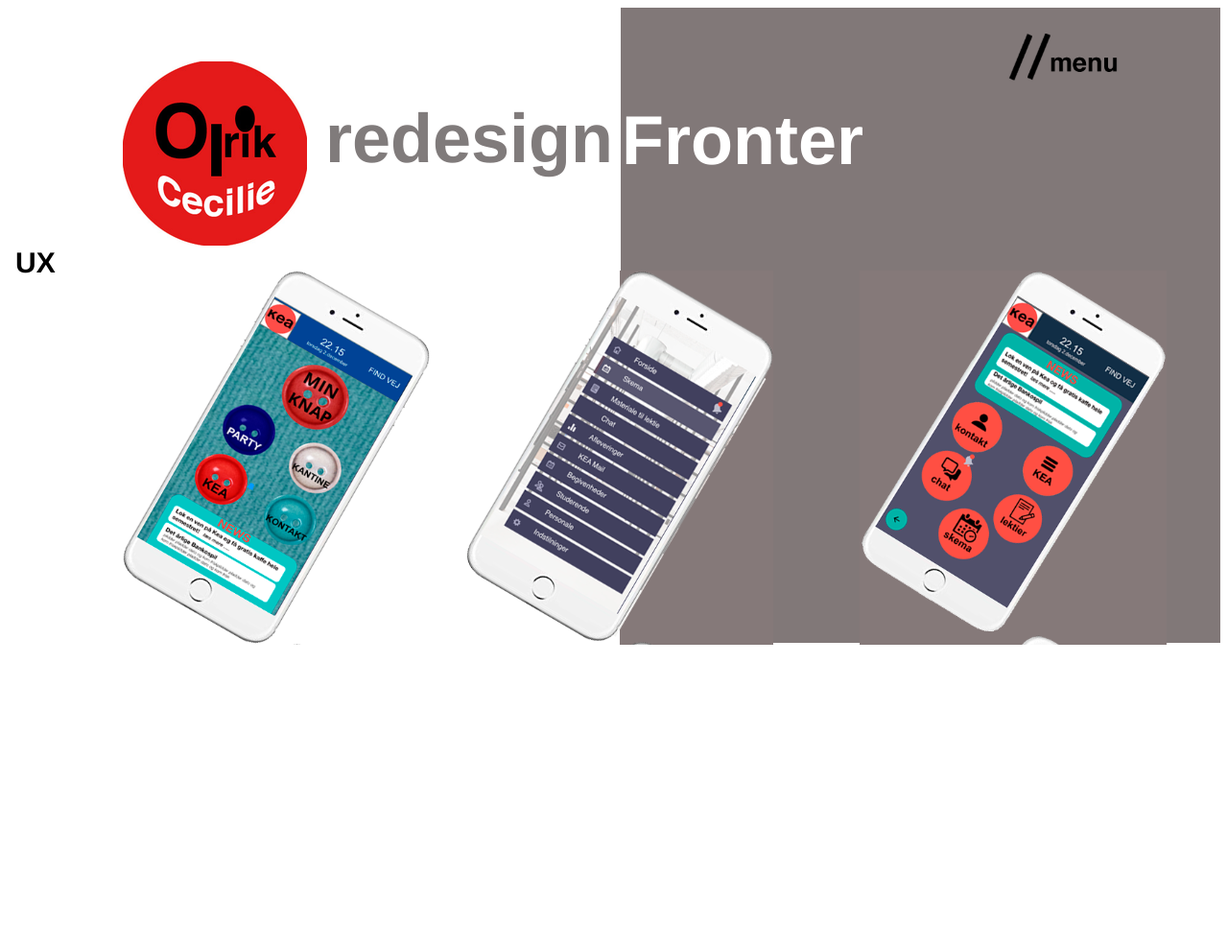
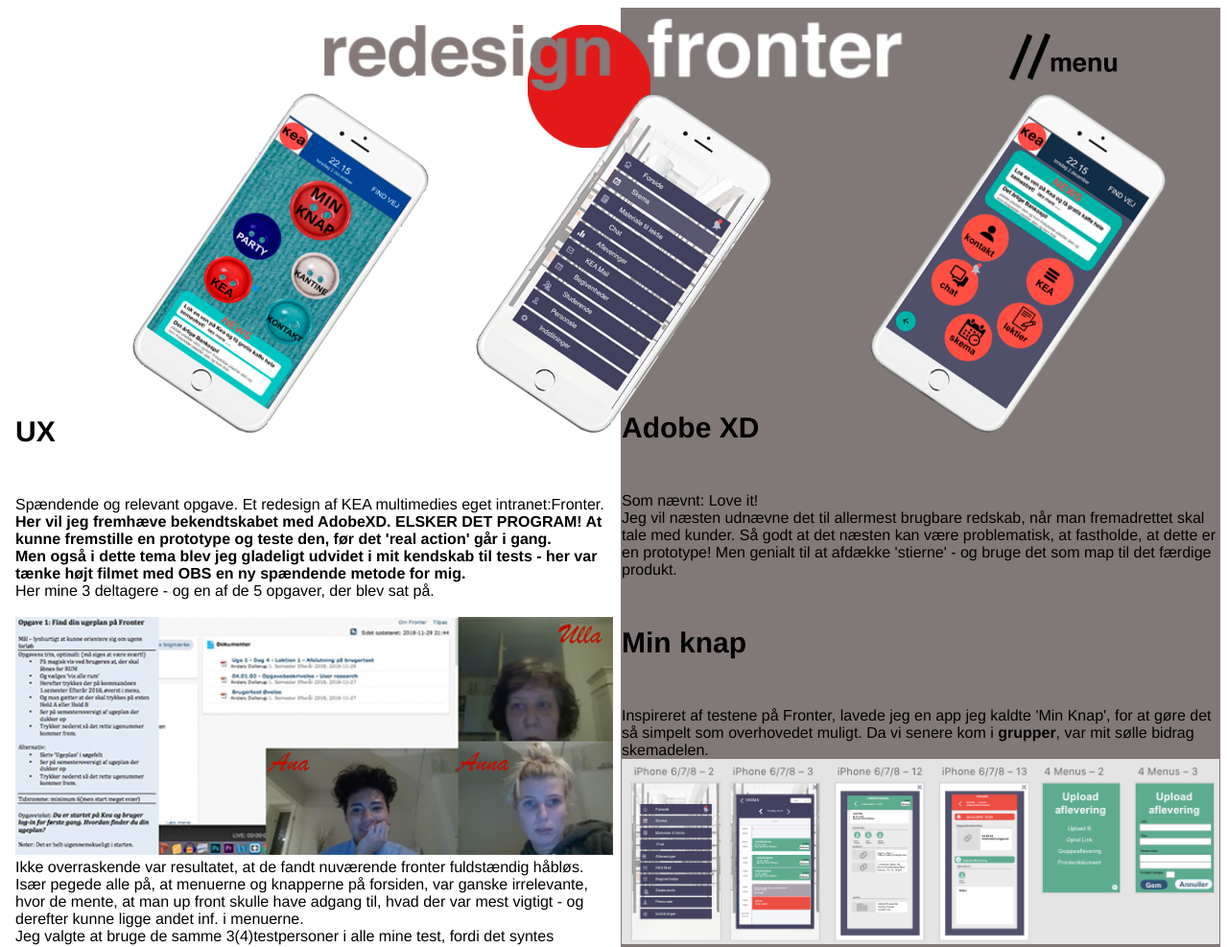
Before and after one commit to olrikdk/portefolie, a plain HTML site: page UX.html in a window 1280 px wide. Shown: the top 987 px of the page at 96% size. Before the commit the page ends 800 px from the top, so only its background shows below. Drawn offline with Linux system fonts and the light colour scheme.

Commit message:
almostthere på indhold

```diff
--- a/UX.html
+++ b/UX.html
@@ -8,26 +8,23 @@
 </head>
 
 <body>
-   <header><nav>
-       <a href="side1.html">   <div id="menu"></div></a> </nav>
+    <header>
+        <nav>
+            <a href="side1.html">
+                <div id="menu"></div>
+            </a> </nav>
     </header>
 
     <section id="UX">
-    <div id="roedeprik2"></div>
-
+        <div id="roedeprik3"></div>
+        <div id="redesigngr"></div>
+<div id="fronterhv"></div>
         <div class="sectionwrapper">
             <div class="column">
-            <h3 align="right">redesign</h3>
-            <h5>UX</h5>
 
             </div>
 
-
             <div class="txt">
-                 <h4>Fronter</h4>
-<br><br><br><br><br><br><br><br><br><br><br><br><br><br>
-                 <h5>noget </h5>
-
 
             </div>
 
@@ -39,7 +36,65 @@
                 <div id="gruppeapp"></div>
                 <div id="finalapp"></div>
 
-            </div> </div>
+            </div>
+        </div>
+        <div class="sectionwrapper">
+            <div class="column">
+               <br><br><br><br><br>
+                <br><br><br><br><br> <br><br> <br><br><br><br><br>
+                <h5>UX</h5>
+                Spændende og relevant opgave. Et redesign af KEA multimedies eget intranet:Fronter.
+                <br> <strong>Her vil jeg fremhæve bekendtskabet med AdobeXD. ELSKER DET PROGRAM! At kunne fremstille en prototype og teste den, før det 'real action' går i gang.
+                <br>Men også i dette tema blev jeg gladeligt udvidet i mit kendskab til tests - her var tænke højt filmet med OBS en ny spændende metode for mig.</strong>
+                <br>
+
+Her mine 3 deltagere - og en af de 5 opgaver, der blev sat på.
+          <br><br>
+          <img src="grafik/usabilitytesten.jpg">
+          <br>
+
+           Ikke overraskende var resultatet, at de fandt nuværende fronter fuldstændig håbløs. Især pegede alle på, at menuerne og knapperne på forsiden, var ganske irrelevante, hvor de mente, at man up front skulle have adgang til, hvad der var mest vigtigt - og derefter kunne ligge andet inf. i menuerne.
+           <br>Jeg valgte at bruge de samme 3(4)testpersoner i alle mine test, fordi det syntes relevant, at bruge nogen der som udgangspunkt var skeptiske, fordi de startede med test af nuværende fronter.
+
+            <br>
+            </div>
+
+
+            <div class="txt">
+             <br><br><br><br><br> <br><br><br><br><br><br><br><br> <br><br><br><br><br>
+             <h5>Adobe XD</h5>
+             Som nævnt: Love it! <br>Jeg vil næsten udnævne det til allermest brugbare redskab, når man fremadrettet skal tale med kunder. Så godt at det næsten kan være problematisk, at fastholde, at dette er en prototype! Men genialt til at afdække 'stierne' - og bruge det som map til det færdige produkt.
+
+        <h5>Min knap</h5>
+        Inspireret af testene på Fronter, lavede jeg en app jeg kaldte 'Min Knap', for at gøre det så simpelt som overhovedet muligt.
+        Da vi senere kom i <strong>grupper</strong>, var mit sølle bidrag skemadelen.
+        <br>
+        <img src="grafik/skemaXDgruppe.png">
+        <br>
+        Der så blev samlet med de andres bidrag og lynhurtigt kodet ind.
+        <br> Ugen efter var jeg ikke tilstede, da opgaven blev formuleret, og da det ikke fremgik af slides i oversigten - arbejde jeg istedet på, at samle min oprindelige ide, med de ideer der var lanceret og testet i gruppen og på forum.
+
+
+
+            </div>
+
+        </div>
+ <div class="sectionwrapper">
+            <div class="column">
+
+
+
+            </div>
+
+
+            <div class="txt">
+
+
+
+            </div>
+
+        </div>
+
     </section>
 
 </body>
--- a/stylesheet.css
+++ b/stylesheet.css
@@ -280,6 +280,29 @@
     cursor: pointer;
 
 }
+#fronterhv{
+     position: absolute;
+    width: 22vw;
+    height: 6vw;
+    background-image: url(grafik/fronterhv.png);
+    background-size: 100%;
+    left: 52vw;
+    top: 0.4vw;
+    cursor: pointer;
+
+}
+#redesigngr{
+     position: absolute;
+    width: 24vw;
+    height: 6vw;
+    background-image: url(grafik/redesigngr.png);
+    background-size: 100%;
+    left: 26vw;
+    top: 2vw;
+    cursor: pointer;
+    z-index: 3;
+
+}
 #contentgraa{
      position: absolute;
     width: 50vw;
@@ -375,27 +398,27 @@
 }
 #knapapp{   position: absolute;
     width: 25vw;
-    height: 30.5vw;
-    background-image: url(grafik/minknapapp.png);
+    height: 29vw;
+    background-image: url(grafik/appknap.png);
     background-size: 100%;
     left: 10vw;
-    top: 22vw;
+    top: 7vw;
     cursor: pointer;}
 #gruppeapp{   position: absolute;
   width: 25vw;
-    height: 30.5vw;
-    background-image: url(grafik/minknapgruppegraa.png);
+    height: 29vw;
+    background-image: url(grafik/appgruppe.png);
     background-size: 100%;
     left: 38vw;
-    top: 22vw;
+    top: 7vw;
     cursor: pointer;}
 #finalapp{   position: absolute;
   width: 25vw;
-    height: 30.5vw;
-    background-image: url(grafik/minknapfinalfgraa.png);
+    height: 29vw;
+    background-image: url(grafik/appfinal.png);
     background-size: 100%;
     left: 70vw;
-    top: 22vw;
+    top: 7vw;
     cursor: pointer;}
     <img src="grafik/minknapapp.png">
             <img src="grafik/minknapgruppegraa.png">
```
Also changed, not shown: grafik/appfinal.png (added), grafik/appgruppe.png (added), grafik/appknap.png (added), grafik/skemaXDgruppe.png (added), grafik/usabilitytesten.jpg (added). Lines whose indentation alone changed are shown as unchanged.
